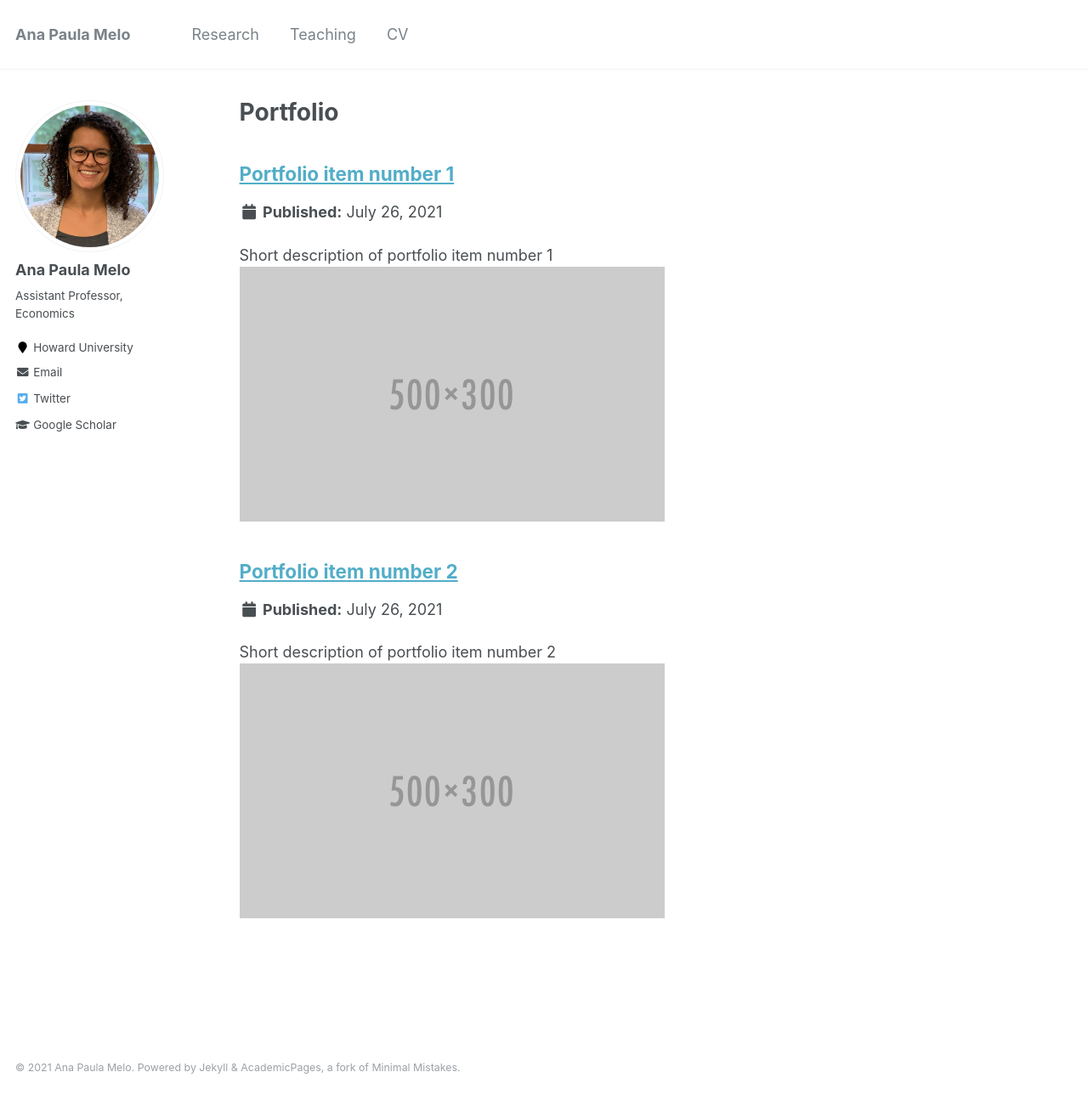
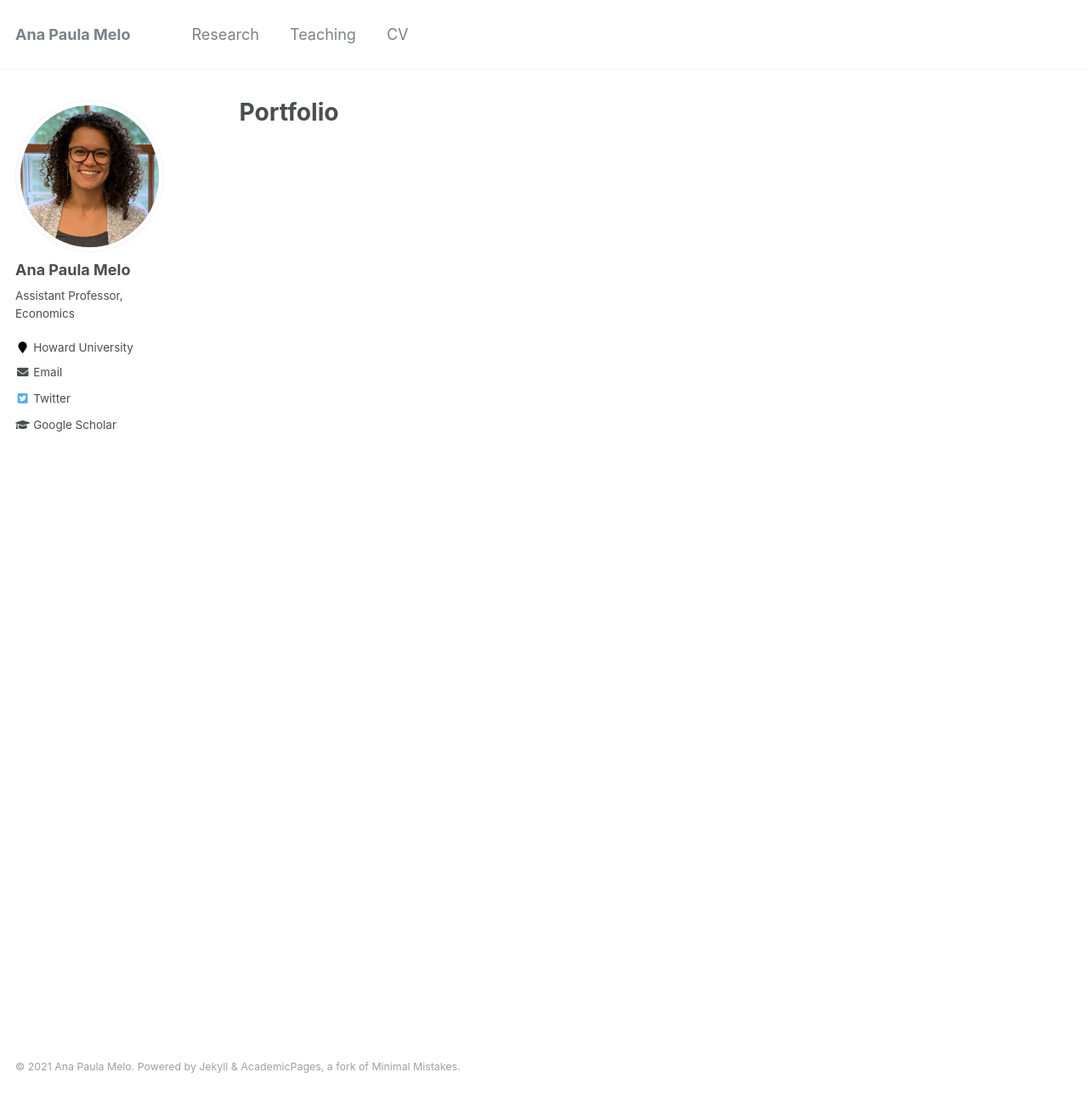
Before and after one commit to anapmelo/anapmelo.github.io, a Jekyll site: the page built from _pages/portfolio.html, in a window 1280 px wide and 1302 px high. Shown: the whole window at 85% size. Built offline with Jekyll 4.4.1, drawn with Linux system fonts in a browser that asks for light colours; some of the changed lines change nothing that is shown.

Commit message:
Update _config.yml

```diff
--- a/_config.yml
+++ b/_config.yml
@@ -180,13 +180,6 @@
   publications:
     output: true
     permalink: /:collection/:path/
-  portfolio:
-    output: true
-    permalink: /:collection/:path/
-  talks:
-    output: true
-    permalink: /:collection/:path/
-
 
 # Defaults
 defaults:
@@ -226,23 +219,6 @@
       author_profile: true
       share: true
       comments: true
-  # _portfolio
-  - scope:
-      path: ""
-      type: portfolio
-    values:
-      layout: single
-      author_profile: true
-      share: true
-      comment: true
-  # _talks
-  - scope:
-      path: ""
-      type: talks
-    values:
-      layout: talk
-      author_profile: true
-      share: true
 
 # Sass/SCSS
 sass:
```
